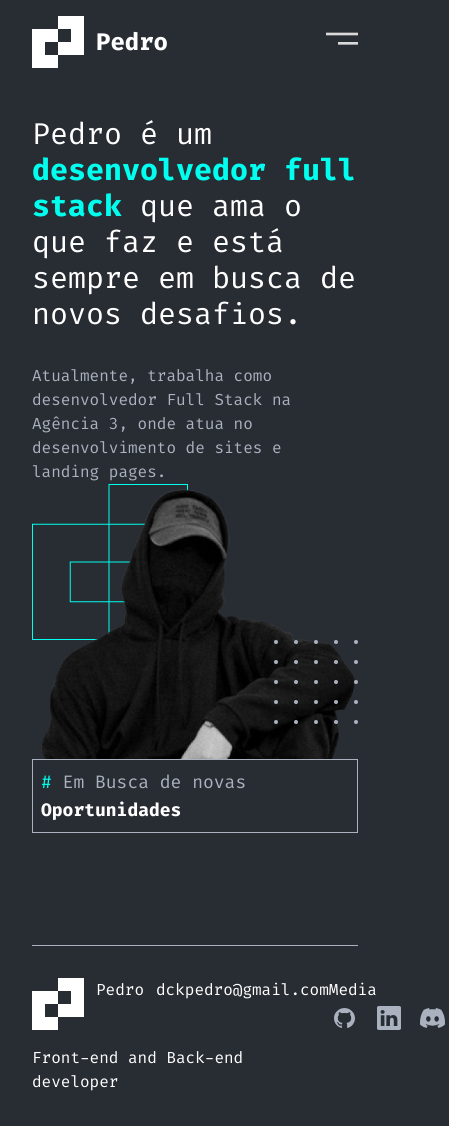
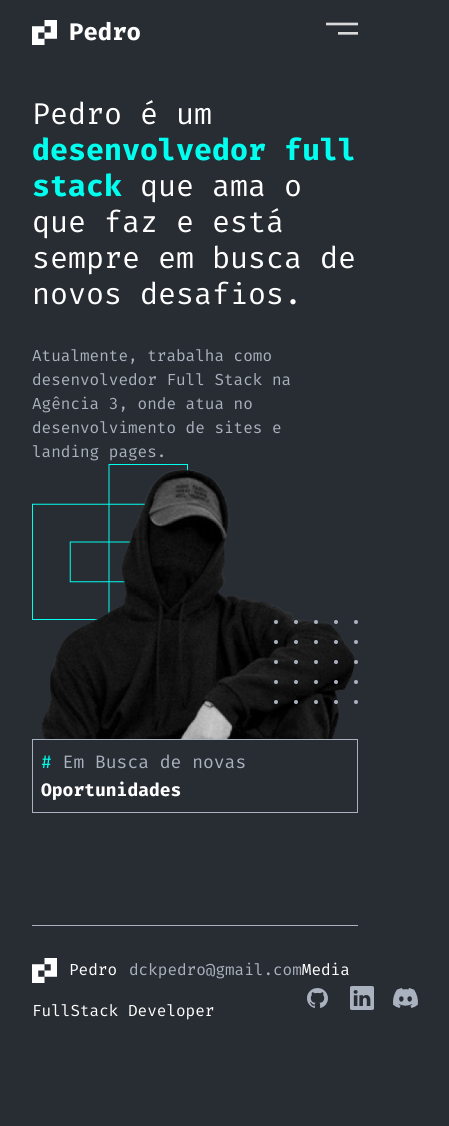
Before and after one commit to PedroSincero/Portfolio, a React (Vite) app: page / in a window 390 px wide. Shown: the whole page, 449 px wide, since content can reach past the window. After the commit the page ends 1055 px from the top, so only its background shows below. Built offline with nearby package versions, Linux system fonts and the light colour scheme.

Commit message:
resolvendo bugs

```diff
--- a/index.html
+++ b/index.html
@@ -1,5 +1,5 @@
 <!doctype html>
-<html lang="en">
+<html lang="pt-br">
   <head>
     <meta charset="UTF-8" />
     <!-- <link rel="icon" type="image/svg+xml" href="/vite.svg" /> -->
--- a/src/App.jsx
+++ b/src/App.jsx
@@ -10,8 +10,8 @@ import Footer from './components/Footer'
 export default function App() {
   return (
     <div className=" mx-8 lg:w-4/5 lg:mx-auto">
+      <Header />
       <Midias />
-      <Header />
       <Home />
       <Projects />
       <Skills />
--- a/src/components/Footer/index.jsx
+++ b/src/components/Footer/index.jsx
@@ -11,9 +11,9 @@ export default function Footer() {
           <div className="flex gap-3">
             <LogoDefault />
             <p>Pedro</p>
-            <p>dckpedro@gmail.com</p>
+            <p className=" text-secondary">dckpedro@gmail.com</p>
           </div>
-          <p>Front-end and Back-end developer</p>
+          <p>FullStack Developer</p>
         </div>
 
         <div>
--- a/src/components/Header/index.jsx
+++ b/src/components/Header/index.jsx
@@ -3,7 +3,7 @@ import LogoDefault from "../LogoDefault"
 
 export default function Header() {
   return (
-    <div className="flex py-4 justify-between items-end">
+    <div className="flex py-4 sticky top-0 justify-between bg-background z-40">
       <div className="flex items-center gap-3 text-2xl font-bold">
         <LogoDefault />
         <p>Pedro</p>
--- a/src/components/LogoDefault/index.jsx
+++ b/src/components/LogoDefault/index.jsx
@@ -1,6 +1,6 @@
 export default function LogoDefault() {
   return (
-    <svg width="52" height="52" viewBox="0 0 52 52" fill="none" xmlns="http://www.w3.org/2000/svg">
+    <svg width="25" height="25" viewBox="0 0 52 52" fill="none" xmlns="http://www.w3.org/2000/svg">
       <path fillRule="evenodd" clipRule="evenodd" d="M39 0H26V13H13H0V26V39V52H13H26V39H39H52V26V13V0H39ZM13 39H26V26H39V13H26V26H13V39Z" fill="white"/>
     </svg>
   )
--- a/src/components/Midias/index.jsx
+++ b/src/components/Midias/index.jsx
@@ -1,13 +1,15 @@
 import Line from './Line'
 import Github from './Github'
 import Linkedin from './Linkedin'
+import Discord from './Discord'
 
 export default function Midias() {
   return (
-    <div className=" hidden lg:inline-flex items-center flex-col absolute left-9 " >
+    <div className=" hidden lg:inline-flex items-center flex-col fixed left-9 z-50 top-0" >
       <Line />
       <Github />
       <Linkedin />
+      <Discord />
     </div>
   )
 }
--- a/src/components/Projects/index.jsx
+++ b/src/components/Projects/index.jsx
@@ -13,7 +13,7 @@ export default function Projects() {
         <ListProjects />
         <ListProjects />
         <ListProjects />
-        <ListProjects />
+        {/* <ListProjects /> */}
       </div>
     </div>
   )
```
Also changed, not shown: src/components/Midias/Discord/index.jsx (added, +7 -0 lines).
